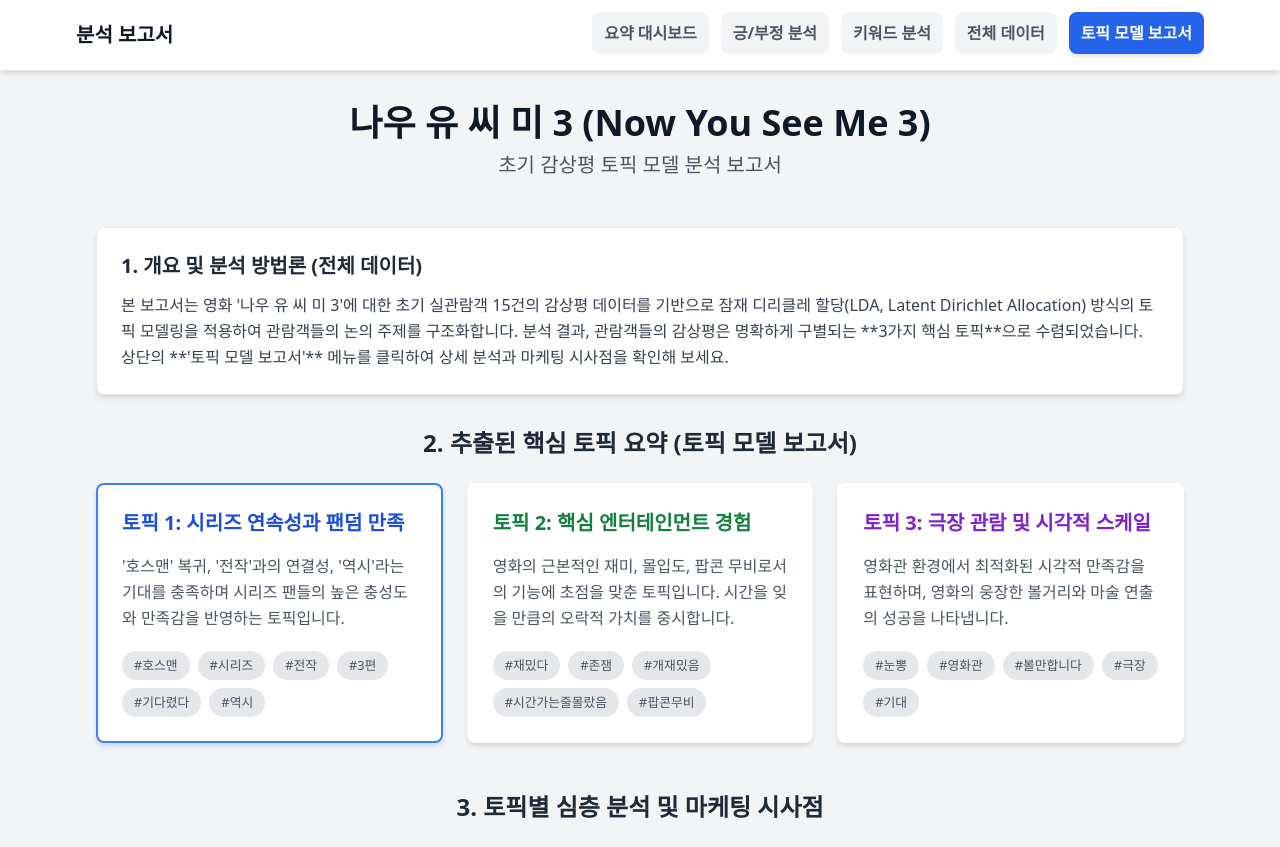
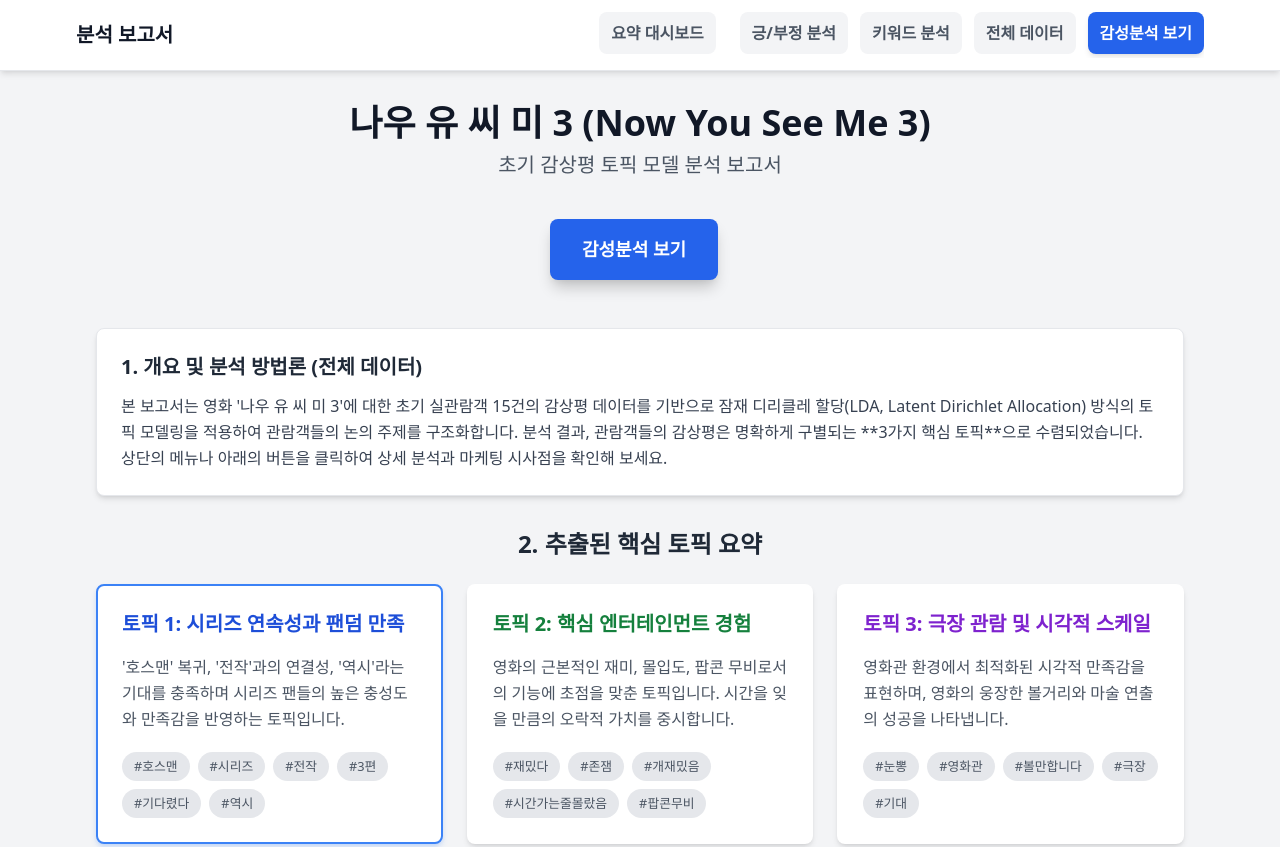
Before and after one commit to jm-git-163/dh, a plain HTML site: page 03/topic.html in a window 1280 px wide. Shown: the top 847 px of the page. Drawn offline with nearby package versions, Linux system fonts and the light colour scheme.

Commit message:
Refine navigation button styles and functionality
Refactor navigation button styles and update button functionality for internal scrolling.

```diff
--- a/03/topic.html
+++ b/03/topic.html
@@ -38,36 +38,57 @@
             box-shadow: 0 4px 6px -1px rgba(0, 0, 0, 0.1), 0 2px 4px -2px rgba(0, 0, 0, 0.06);
         }
 
-        /* 내비게이션 버튼 스타일 재정의 */
+        /* 내비게이션 및 버튼 스타일 재정의 */
         .nav-button {
-            white-space: nowrap; /* 텍스트 줄바꿈 방지 */
-            font-weight: 600; /* font-semibold */
-            padding: 0.5rem 0.75rem; /* py-2 px-3 */
-            border-radius: 0.5rem; /* rounded-lg */
+            white-space: nowrap;
+            font-weight: 600;
+            padding: 0.5rem 0.75rem;
+            border-radius: 0.5rem;
             transition-duration: 300ms;
             transition-property: all;
             transition-timing-function: cubic-bezier(0.4, 0, 0.2, 1);
-            font-size: 0.875rem; /* text-sm */
+            font-size: 0.875rem;
+            text-decoration: none;
+            display: inline-flex;
+            align-items: center;
+            justify-content: center;
+            /* 앵커 태그가 버튼처럼 보이도록 추가 스타일 */
+            border: none;
+            cursor: pointer;
+            /* 버튼과 버튼 사이의 여백을 확실히 보장하여 탭이 아닌 개별 버튼 느낌 강화 */
+            margin-right: 0.5rem;
         }
         @media (min-width: 640px) {
             .nav-button {
-                font-size: 1rem; /* sm:text-base */
+                font-size: 1rem;
+                margin-right: 0.75rem;
             }
         }
         .nav-secondary {
-            background-color: #f3f4f6; /* bg-gray-100 */
-            color: #4b5563; /* text-gray-700 */
+            background-color: #f3f4f6;
+            color: #4b5563;
         }
         .nav-secondary:hover {
-            background-color: #e5e7eb; /* hover:bg-gray-200 */
+            background-color: #e5e7eb;
         }
         .nav-primary {
-            background-color: #2563eb; /* bg-blue-600 */
-            color: #ffffff; /* text-white */
+            background-color: #2563eb;
+            color: #ffffff;
             box-shadow: 0 4px 6px -1px rgba(0, 0, 0, 0.1), 0 2px 4px -2px rgba(0, 0, 0, 0.06);
         }
         .nav-primary:hover {
-            background-color: #1d4ed8; /* hover:bg-blue-700 */
+            background-color: #1d4ed8;
+        }
+
+        /* 메인 토픽 버튼을 위한 추가 스타일 */
+        .main-topic-button {
+            font-size: 1.125rem; /* text-xl */
+            padding: 1rem 2rem; /* px-8 py-3 보다 크게 조정 */
+            box-shadow: 0 10px 15px -3px rgba(0, 0, 0, 0.2), 0 4px 6px -2px rgba(0, 0, 0, 0.05); /* 더 강한 그림자 */
+            margin-top: 1rem;
+        }
+        .main-topic-button:hover {
+            transform: scale(1.03);
         }
     </style>
 </head>
@@ -79,17 +100,14 @@
             <h1 class="text-xl font-bold text-gray-900 hidden sm:block">분석 보고서</h1>
             <!-- 메뉴 항목들을 가로로 배열하고, 모바일에서 스크롤 가능하도록 설정 -->
             <div class="flex space-x-2 sm:space-x-3 overflow-x-auto pb-1">
-                <!-- 요약 대시보드 (개요 섹션으로 이동) -->
+                <!-- 내부 스크롤 메뉴 (버튼 형태 유지) -->
                 <button data-target="overview-section" class="nav-button nav-secondary">요약 대시보드</button>
-                <!-- 긍/부정 분석 (개요 섹션으로 이동) -->
-                <button data-target="overview-section" class="nav-button nav-secondary">긍/부정 분석</button>
-                <!-- 키워드 분석 (개요 섹션으로 이동) -->
-                <button data-target="overview-section" class="nav-button nav-secondary">키워드 분석</button>
-                <!-- 전체 데이터 (개요 섹션으로 이동) -->
-                <button data-target="overview-section" class="nav-button nav-secondary">전체 데이터</button>
+                <button data-target="analysis-section" class="nav-button nav-secondary">긍/부정 분석</button>
+                <button data-target="analysis-section" class="nav-button nav-secondary">키워드 분석</button>
+                <button data-target="analysis-section" class="nav-button nav-secondary">전체 데이터</button>
 
-                <!-- 토픽 모델 보고서 (분석 섹션으로 이동) -->
-                <button data-target="analysis-section" class="nav-button nav-primary">토픽 모델 보고서</button>
+                <!-- 감성분석 보기 (index.html로 이동) -->
+                <a href="index.html" class="nav-button nav-primary">감성분석 보기</a>
             </div>
         </div>
     </nav>
@@ -97,18 +115,24 @@
     <main class="container mx-auto p-4 md:p-8 max-w-6xl pt-24 sm:pt-28">
         <header class="text-center mb-8 md:mb-12">
             <h1 class="text-3xl md:text-4xl font-bold text-gray-900 mb-2">나우 유 씨 미 3 (Now You See Me 3)</h1>
-            <p class="text-lg md:text-xl text-gray-600">초기 감상평 토픽 모델 분석 보고서</p>
+            <p class="text-lg md:text-xl text-gray-600 mb-6">초기 감상평 토픽 모델 분석 보고서</p>
+
+            <!-- 사용자가 요청한 '감성분석 보기' 버튼 (index.html로 이동) -->
+            <a href="index.html" class="nav-button nav-primary main-topic-button">
+                감성분석 보기
+            </a>
         </header>
 
         <section id="overview-section" class="mb-8">
             <div class="bg-white p-6 rounded-lg shadow-md border border-gray-200">
                 <h2 class="text-xl font-semibold text-gray-800 mb-3">1. 개요 및 분석 방법론 (전체 데이터)</h2>
-                <p class="text-gray-700">본 보고서는 영화 '나우 유 씨 미 3'에 대한 초기 실관람객 15건의 감상평 데이터를 기반으로 잠재 디리클레 할당(LDA, Latent Dirichlet Allocation) 방식의 토픽 모델링을 적용하여 관람객들의 논의 주제를 구조화합니다. 분석 결과, 관람객들의 감상평은 명확하게 구별되는 **3가지 핵심 토픽**으로 수렴되었습니다. 상단의 **'토픽 모델 보고서'** 메뉴를 클릭하여 상세 분석과 마케팅 시사점을 확인해 보세요.</p>
+                <p class="text-gray-700">본 보고서는 영화 '나우 유 씨 미 3'에 대한 초기 실관람객 15건의 감상평 데이터를 기반으로 잠재 디리클레 할당(LDA, Latent Dirichlet Allocation) 방식의 토픽 모델링을 적용하여 관람객들의 논의 주제를 구조화합니다. 분석 결과, 관람객들의 감상평은 명확하게 구별되는 **3가지 핵심 토픽**으로 수렴되었습니다. 상단의 메뉴나 아래의 버튼을 클릭하여 상세 분석과 마케팅 시사점을 확인해 보세요.</p>
             </div>
         </section>
 
+        <!-- 내부 토픽 분석 섹션 -->
         <section id="analysis-section" class="mb-8">
-            <h2 class="text-2xl font-semibold text-gray-800 mb-6 text-center">2. 추출된 핵심 토픽 요약 (토픽 모델 보고서)</h2>
+            <h2 class="text-2xl font-semibold text-gray-800 mb-6 text-center">2. 추출된 핵심 토픽 요약</h2>
             <div class="grid grid-cols-1 md:grid-cols-3 gap-6">
 
                 <div id="card-topic1" class="topic-card bg-white p-6 rounded-lg shadow-md border-2 border-transparent" data-topic="topic1" role="button" tabindex="0">
@@ -189,8 +213,8 @@
             const cards = document.querySelectorAll('.topic-card');
             const detailsContent = document.getElementById('topic-details-content');
 
-            // 모든 내비게이션 버튼을 선택
-            const navButtons = document.querySelectorAll('.nav-button');
+            // data-target 속성이 있는, 내부 스크롤을 위한 버튼들만 선택
+            const scrollButtons = document.querySelectorAll('button[data-target]');
 
             function showTopicDetails(topicId) {
                 const data = topicData[topicId];
@@ -233,17 +257,20 @@
             cards.forEach(card => {
                 card.addEventListener('click', () => {
                     showTopicDetails(card.dataset.topic);
+                    // 토픽 카드를 클릭하면 상세 분석 섹션으로 스크롤 (topic.html 이동과는 별개)
+                    smoothScrollTo('topic-details-container');
                 });
                 card.addEventListener('keydown', (e) => {
                     if (e.key === 'Enter' || e.key === ' ') {
                         e.preventDefault();
                         showTopicDetails(card.dataset.topic);
+                        smoothScrollTo('topic-details-container');
                     }
                 });
             });
 
-            // 모든 내비게이션 버튼에 클릭 이벤트 리스너 연결
-            navButtons.forEach(button => {
+            // 내부 스크롤 버튼에만 클릭 이벤트 리스너 연결
+            scrollButtons.forEach(button => {
                 button.addEventListener('click', (e) => {
                     const targetId = e.currentTarget.dataset.target;
                     smoothScrollTo(targetId);
```
